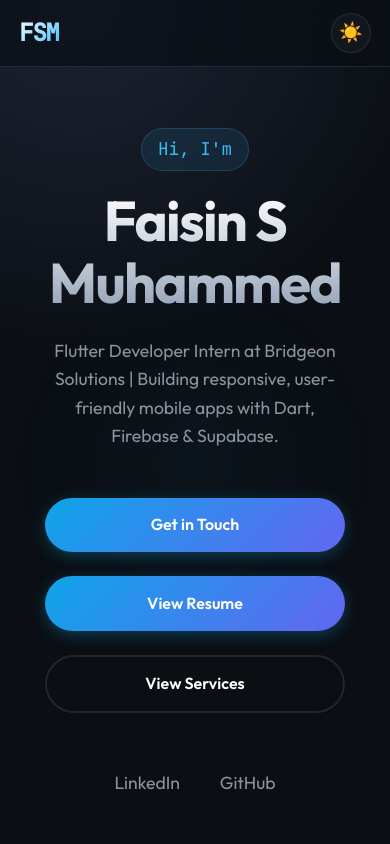
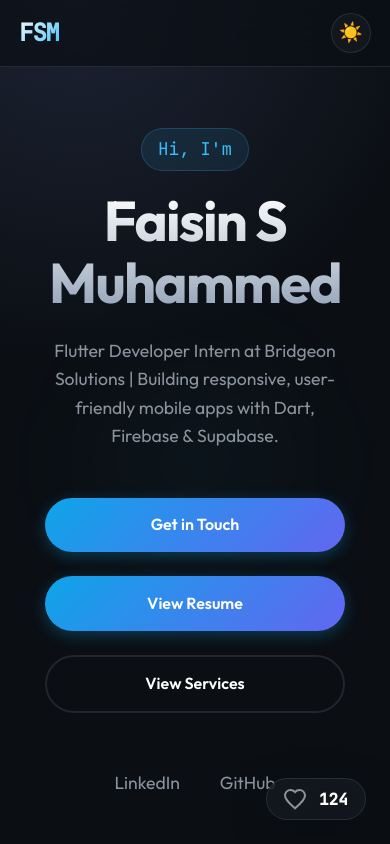
Before and after one commit to faisin111/my_Portfolio, a React (Vite) app: page / in a window 390 px wide. Shown: the top 844 px of the page. Built offline with nearby package versions, Linux system fonts and the light colour scheme.

Commit message:
Add animated Like Button with glassmorphism and particle effects

```diff
--- a/src/App.jsx
+++ b/src/App.jsx
@@ -7,6 +7,7 @@ import Projects from './components/Projects'
 import Services from './components/Services'
 import Contact from './components/Contact'
 import Footer from './components/Footer'
+import LikeButton from './components/LikeButton'
 
 export default function App() {
   return (
@@ -21,6 +22,7 @@ export default function App() {
         <Services />
         <Contact />
       </main>
+      <LikeButton />
       <Footer />
     </>
   )
--- /dev/null
+++ b/src/components/LikeButton.jsx
@@ -0,0 +1,56 @@
+import React, { useState, useEffect } from 'react';
+
+export default function LikeButton() {
+  const [likes, setLikes] = useState(0);
+  const [isLiked, setIsLiked] = useState(false);
+  const [isAnimating, setIsAnimating] = useState(false);
+
+  useEffect(() => {
+    // Load likes from localStorage (mocking a global state)
+    const savedLikes = localStorage.getItem('portfolio_likes') || '124';
+    const hasLiked = localStorage.getItem('has_liked') === 'true';
+    setLikes(parseInt(savedLikes));
+    setIsLiked(hasLiked);
+  }, []);
+
+  const handleLike = () => {
+    if (isAnimating) return;
+
+    setIsAnimating(true);
+    const newLikedState = !isLiked;
+    setIsLiked(newLikedState);
+
+    const newLikesCount = newLikedState ? likes + 1 : likes - 1;
+    setLikes(newLikesCount);
+
+    localStorage.setItem('portfolio_likes', newLikesCount.toString());
+    localStorage.setItem('has_liked', newLikedState.toString());
+
+    // Animation timeout
+    setTimeout(() => {
+      setIsAnimating(false);
+    }, 1000);
+  };
+
+  return (
+    <div className="like-button-container">
+      <button
+        className={`like-button ${isLiked ? 'liked' : ''} ${isAnimating ? 'animating' : ''}`}
+        onClick={handleLike}
+        aria-label="Like this portfolio"
+      >
+        <div className="heart-wrapper">
+          <svg viewBox="0 0 24 24" className="heart-icon">
+            <path d="M12 21.35l-1.45-1.32C5.4 15.36 2 12.28 2 8.5 2 5.42 4.42 3 7.5 3c1.74 0 3.41.81 4.5 2.09C13.09 3.81 14.76 3 16.5 3 19.58 3 22 5.42 22 8.5c0 3.78-3.4 6.86-8.55 11.54L12 21.35z" />
+          </svg>
+          <div className="particles">
+            {[...Array(6)].map((_, i) => (
+              <span key={i} className="particle" style={{ '--i': i }}></span>
+            ))}
+          </div>
+        </div>
+        <span className="like-count">{likes}</span>
+      </button>
+    </div>
+  );
+}
--- a/src/index.css
+++ b/src/index.css
@@ -1190,3 +1190,126 @@ h6 {
     transform: scale(1);
   }
 }
+
+/* --- Like Button --- */
+.like-button-container {
+  position: fixed;
+  bottom: 2rem;
+  right: 2rem;
+  z-index: 999;
+}
+
+.like-button {
+  display: flex;
+  align-items: center;
+  gap: 0.75rem;
+  background: var(--bg-card);
+  backdrop-filter: blur(20px);
+  -webkit-backdrop-filter: blur(20px);
+  border: 1px solid var(--border);
+  padding: 0.6rem 1.2rem;
+  border-radius: 50px;
+  color: var(--text-primary);
+  font-family: var(--font-mono);
+  font-weight: 600;
+  cursor: pointer;
+  transition: var(--transition);
+  box-shadow: var(--shadow);
+}
+
+.like-button:hover {
+  transform: translateY(-5px);
+  border-color: var(--accent);
+  box-shadow: var(--shadow-hover);
+}
+
+.heart-wrapper {
+  position: relative;
+  width: 24px;
+  height: 24px;
+  display: flex;
+  align-items: center;
+  justify-content: center;
+}
+
+.heart-icon {
+  width: 100%;
+  height: 100%;
+  fill: none;
+  stroke: var(--text-muted);
+  stroke-width: 2;
+  transition: all 0.4s cubic-bezier(0.175, 0.885, 0.32, 1.275);
+}
+
+.like-button.liked .heart-icon {
+  fill: #ff4d4d;
+  stroke: #ff4d4d;
+  transform: scale(1.1);
+}
+
+.like-button.animating .heart-icon {
+  animation: heartPop 0.6s cubic-bezier(0.175, 0.885, 0.32, 1.275);
+}
+
+@keyframes heartPop {
+  0% { transform: scale(1); }
+  25% { transform: scale(1.4); }
+  50% { transform: scale(0.8); }
+  100% { transform: scale(1); }
+}
+
+.like-count {
+  font-size: 1rem;
+  min-width: 30px;
+  text-align: left;
+}
+
+/* Particles */
+.particles {
+  position: absolute;
+  top: 50%;
+  left: 50%;
+  width: 1px;
+  height: 1px;
+  pointer-events: none;
+}
+
+.particle {
+  position: absolute;
+  width: 6px;
+  height: 6px;
+  background: #ff4d4d;
+  border-radius: 50%;
+  opacity: 0;
+  transform: translate(-50%, -50%);
+}
+
+.like-button.animating .particle {
+  animation: particleOut 0.8s ease-out forwards;
+}
+
+@keyframes particleOut {
+  0% {
+    transform: translate(-50%, -50%) rotate(calc(var(--i) * 60deg)) translateY(0);
+    opacity: 1;
+    scale: 1;
+  }
+  100% {
+    transform: translate(-50%, -50%) rotate(calc(var(--i) * 60deg)) translateY(-30px);
+    opacity: 0;
+    scale: 0;
+  }
+}
+
+/* Responsive Like Button */
+@media (max-width: 768px) {
+  .like-button-container {
+    bottom: 1.5rem;
+    right: 1.5rem;
+  }
+
+  .like-button {
+    padding: 0.5rem 1rem;
+    font-size: 0.9rem;
+  }
+}
```
